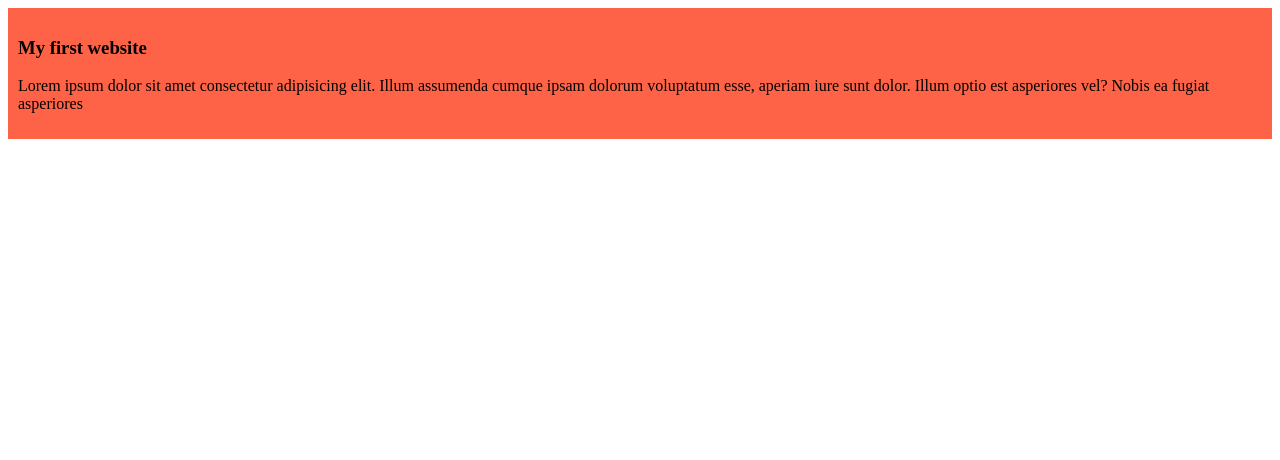
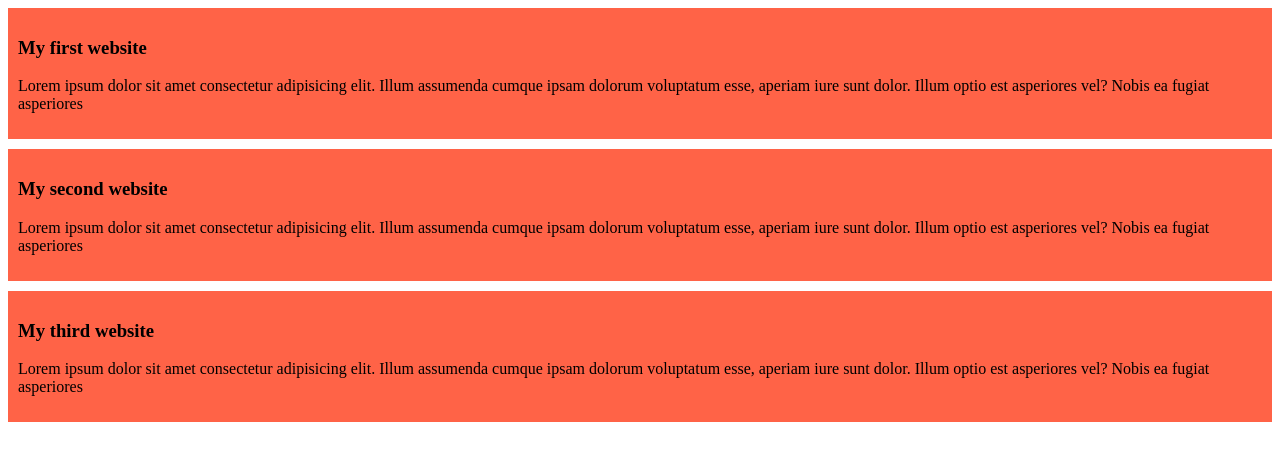
Before and after one commit to shakil19111998/my-first-git-hub-repo, a plain HTML site: page index.html in a window 1280 px wide. Drawn offline with Linux system fonts and the light colour scheme.

Commit message:
added the second and the third blog

```diff
--- a/index.html
+++ b/index.html
@@ -11,5 +11,13 @@
         <h3>My first website</h3>
         <p>Lorem ipsum dolor sit amet consectetur adipisicing elit. Illum assumenda cumque ipsam dolorum voluptatum esse, aperiam iure sunt dolor. Illum optio est asperiores vel? Nobis ea fugiat asperiores </p>
     </div>
+    <div>
+        <h3>My second website</h3>
+        <p>Lorem ipsum dolor sit amet consectetur adipisicing elit. Illum assumenda cumque ipsam dolorum voluptatum esse, aperiam iure sunt dolor. Illum optio est asperiores vel? Nobis ea fugiat asperiores </p>
+    </div>
+    <div>
+        <h3>My third website</h3>
+        <p>Lorem ipsum dolor sit amet consectetur adipisicing elit. Illum assumenda cumque ipsam dolorum voluptatum esse, aperiam iure sunt dolor. Illum optio est asperiores vel? Nobis ea fugiat asperiores </p>
+    </div>
 </body>
 </html>
--- a/styles/blog.css
+++ b/styles/blog.css
@@ -1,4 +1,5 @@
 div{
     background-color: tomato;
     padding: 10px;
+    margin-bottom: 10px;
 }
```
